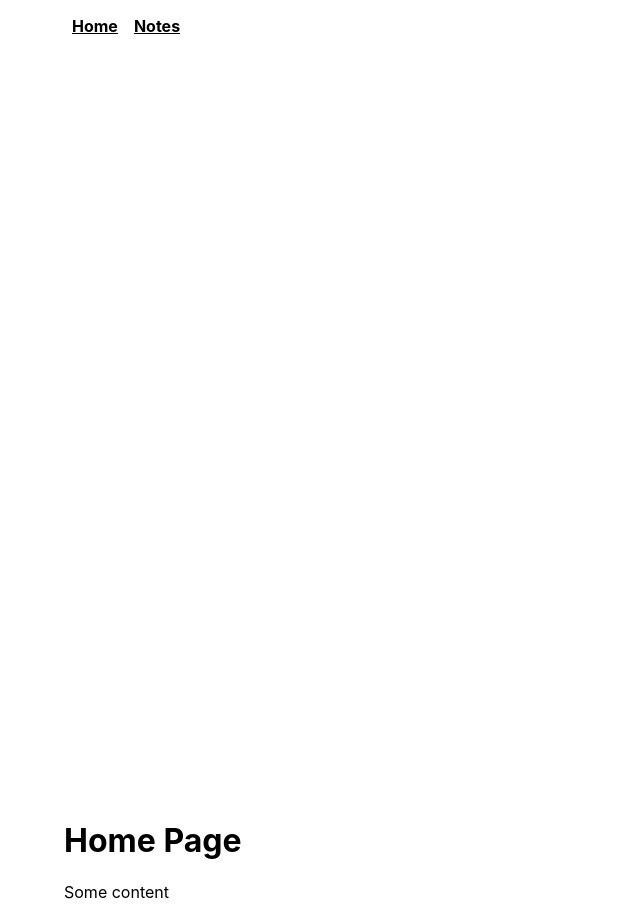
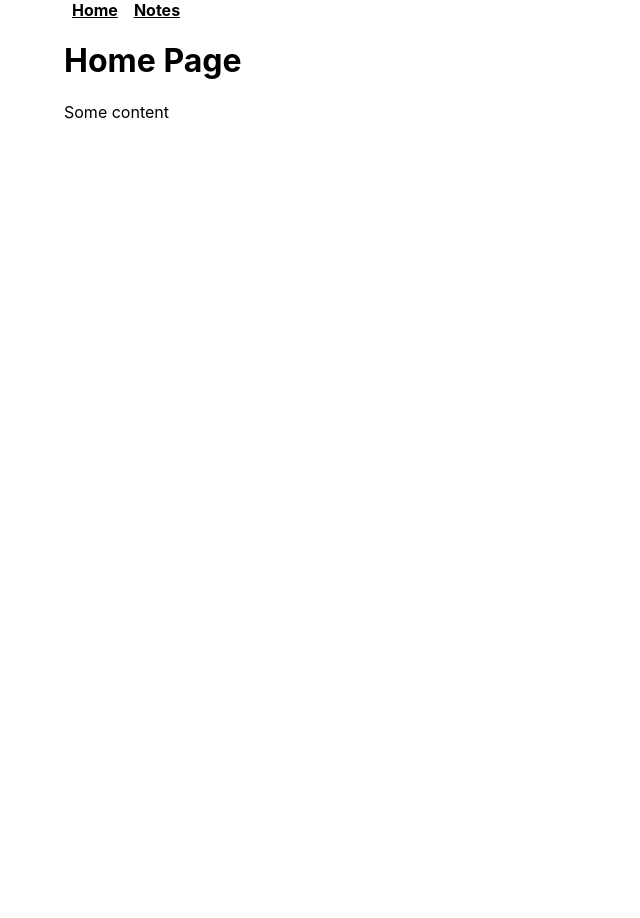
Before and after one commit to arkmadj/my-crud-app, a Next.js app: page / in a window 1280 px wide. Shown: the whole page, without its empty margins (0-640 px from the left). After the commit the page ends 800 px from the top, so only its background shows below. Built offline with nearby package versions, Linux system fonts and the light colour scheme.

Commit message:
Comment out crashing global css

```diff
--- a/app/global.css
+++ b/app/global.css
@@ -18,14 +18,14 @@ a {
   margin: 0;
 }
 
-main {
+/* main {
   min-height: 100vh;
   padding: 1rem 0;
   display: flex;
   flex-direction: column;
   justify-content: flex-start;
   align-items: flex-start;
-}
+} */
 
 input, textarea {
   display: block;
```
